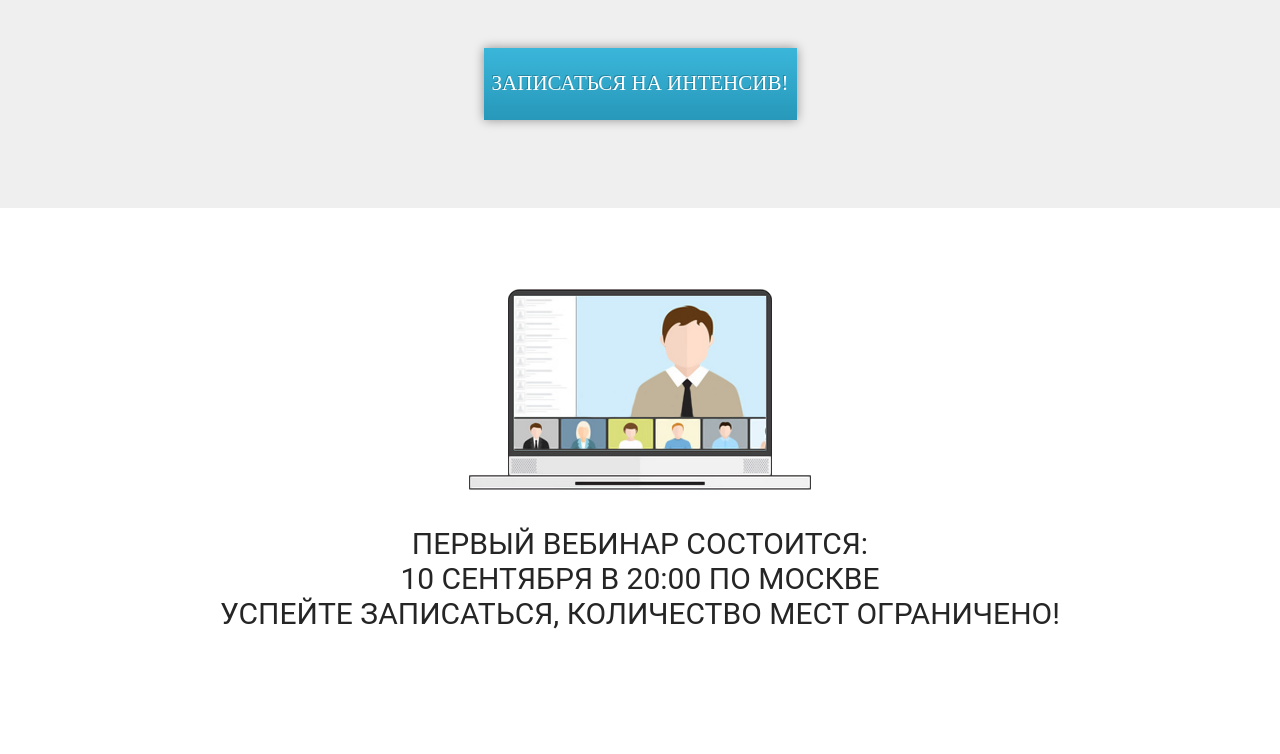
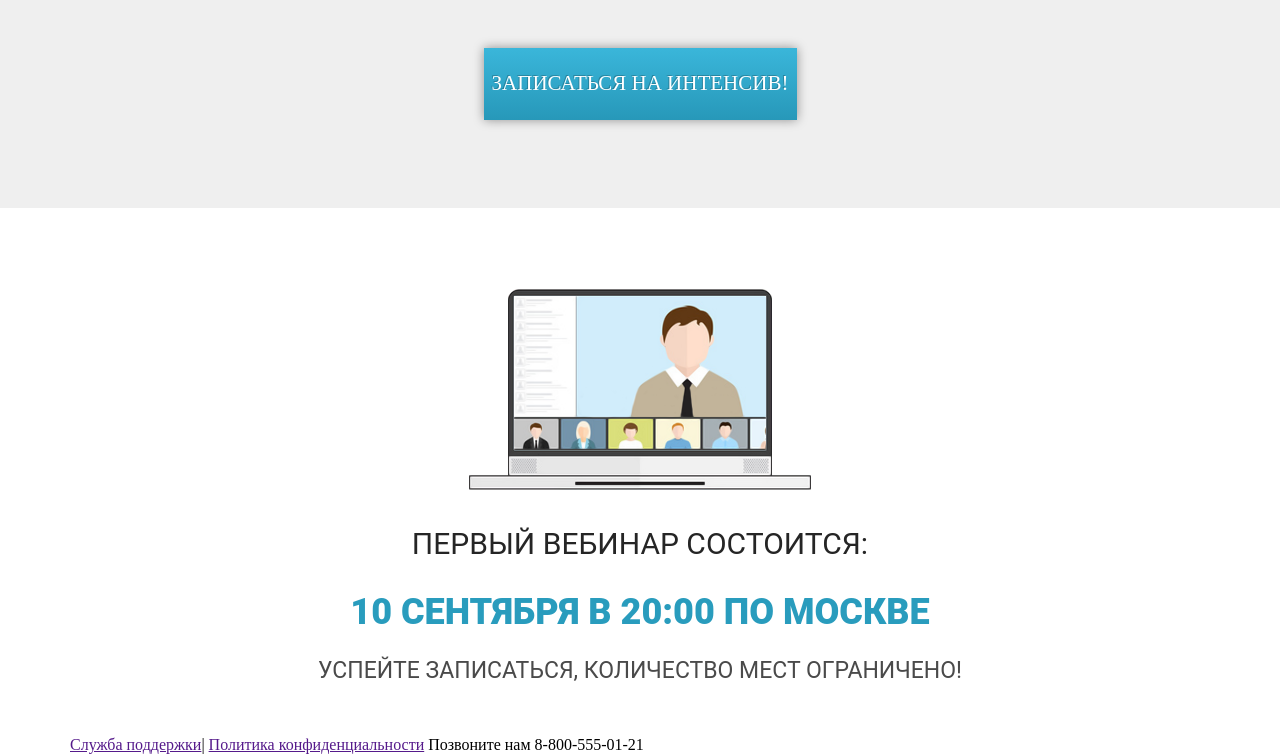
Before and after one commit to rublewka/Udemi-first-module-project, a plain HTML site: page index.html in a window 1280 px wide. Shown: the part 2942-3696 px from the top of the page. Before the commit the page ends 3662 px from the top, so only its background shows below. Drawn offline with Linux system fonts and the light colour scheme.

Commit message:
Стилизирует секцию старт

```diff
--- a/index.html
+++ b/index.html
@@ -143,12 +143,21 @@
         <div class="container">
             <img src="./img/icons/first.png" alt="Разговор по скайпу через ноутук" class="start-img">
             <div class="start-text">
-                Первый вебинар состоится: <br>
-                <span class="start-deadline">10 сентября в 20:00 по Москве</span> <br>
+                Первый вебинар состоится:
+                <span class="start-deadline">10 сентября в 20:00 по Москве</span>
                 <span class="start-quick">Успейте записаться, количество мест ограничено!</span>
             </div>
         </div>
     </section>
+    <footer>
+        <div class="container">
+            <div class="contacts">
+                <a href="" class="support">Служба поддержки</a>|
+                <a href="" class="politics">Политика конфиденциальности</a>
+                Позвоните нам 8-800-555-01-21
+            </div>
+        </div>
+    </footer>
 </body>
 
 </html>
--- a/styles/styles.css
+++ b/styles/styles.css
@@ -336,3 +336,23 @@ h2.title {
     text-transform: uppercase;
     color: #252525;
 }
+
+.start .start-text .start-deadline {
+    display: block;
+    margin-top: 30px;
+    font-family: 'Roboto';
+    font-style: normal;
+    font-weight: 900;
+    font-size: 36px;
+    color: #299CBD;
+}
+
+.start .start-text .start-quick {
+    display: block;
+    margin-top: 24.5px;
+    font-family: 'Roboto';
+    font-style: normal;
+    font-weight: 400;
+    font-size: 23px;
+    color: #4A4A4A;
+}
```
